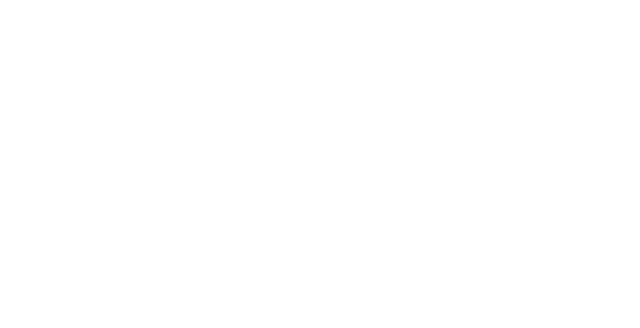
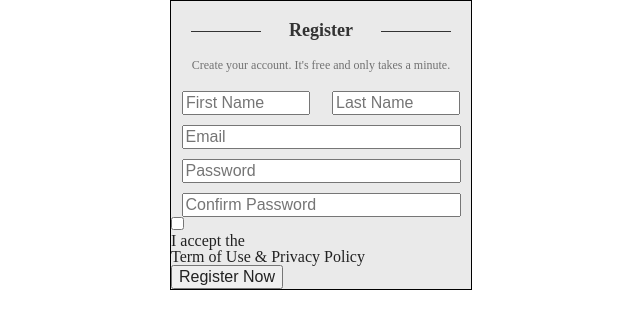
Before and after one commit to Kratkovsky/Flex-form-homework, a plain HTML site: page index.html in a window 1280 px wide. Shown: the whole page, without its empty margins (319-959 px from the left). Drawn offline with Linux system fonts and the light colour scheme.

Commit message:
add centered lines

```diff
--- a/css/style.css
+++ b/css/style.css
@@ -0,0 +1,68 @@
+.form {
+  margin: 0 auto;
+  width: 300px;
+  border: 1px solid black;
+  background: #eaeaea;
+}
+
+.title,
+.caption {
+  text-align: center;
+}
+
+.title {
+  position: relative;
+  padding-top: 20px;
+  padding-bottom: 10px;
+  font-size: 18px;
+  font-weight: bold;
+  color: #333;
+}
+
+.caption {
+  padding-top: 10px;
+  padding-bottom: 20px;
+  font-size: 12px;
+  opacity: 0.6;
+}
+
+
+.title::before,
+.title::after {
+  content: '';
+  display: block;
+  position: absolute;
+  width: 70px;
+  top: 30px;
+  vertical-align: middle;
+  border-bottom: 1px solid;
+}
+
+.title::before {
+  left: 20px;
+}
+
+.title::after {
+  right: 20px;
+}
+
+.name-container {
+  display: flex;
+  justify-content: space-around;
+}
+
+.name-container > * {
+  max-width: 120px;
+}
+
+.data-container {
+  display: flex;
+  flex-direction: column;
+  justify-content: center;
+  align-items: center;
+}
+
+.info {
+  margin-top: 10px;
+  min-width: 271px;
+}
--- a/index.html
+++ b/index.html
@@ -8,5 +8,58 @@
     <link rel="stylesheet" href="./css/style.css">
   <title>Flex form</title>
 </head>
-<body></body>
+<body>
+  <form class="form" action="#" method="get">
+    <h1 class="title">Register</h1>
+    <p class="caption">Create your account. It's free and only takes a minute.</p>
+    <section class="name-container">
+      <input
+      id="first_name"
+      class="name"
+      type="text"
+      name="first_name"
+      placeholder="First Name"
+      >
+      <input type="text"
+      id="name"
+      class="last-name"
+      type="text"
+      name="last_name"
+      placeholder="Last Name"
+      >
+    </section>
+    <section class="data-container">
+      <input
+      id="email"
+      class="info"
+      type="email"
+      name="user_email"
+      placeholder="Email"
+      >
+      <input
+      id="password"
+      class="info"
+      type="password"
+      name="user_password"
+      placeholder="Password"
+      >
+      <input
+      type="password"
+      id="confirm_password"
+      class="info"
+      type="password"
+      name="user_confirm_password"
+      placeholder="Confirm Password"
+      >
+    </section>
+    <input type="checkbox">
+    <p>I accept the</p>
+    <a href="#">Term of Use &</a>
+    <a href="#">Privacy Policy</a>
+    <input
+    type="button"
+    value="Register Now">
+  </form>
+  </div>
+</body>
 </html>
```
